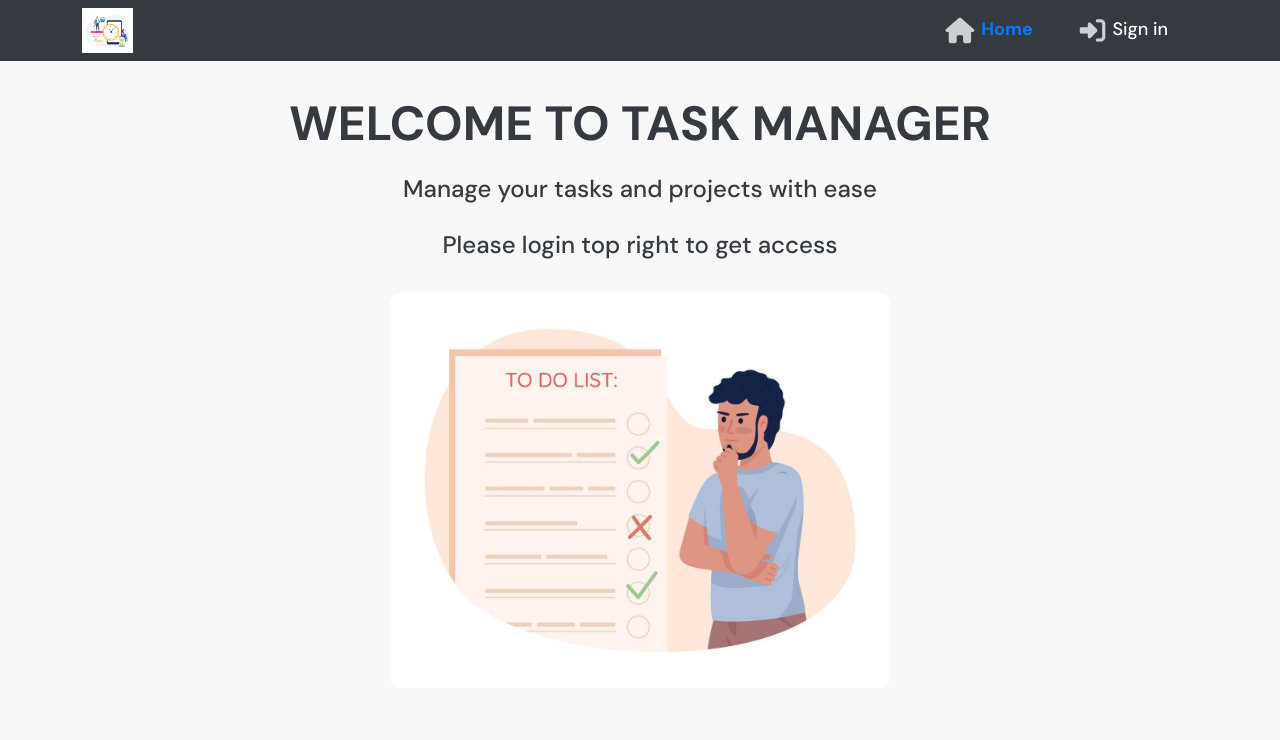
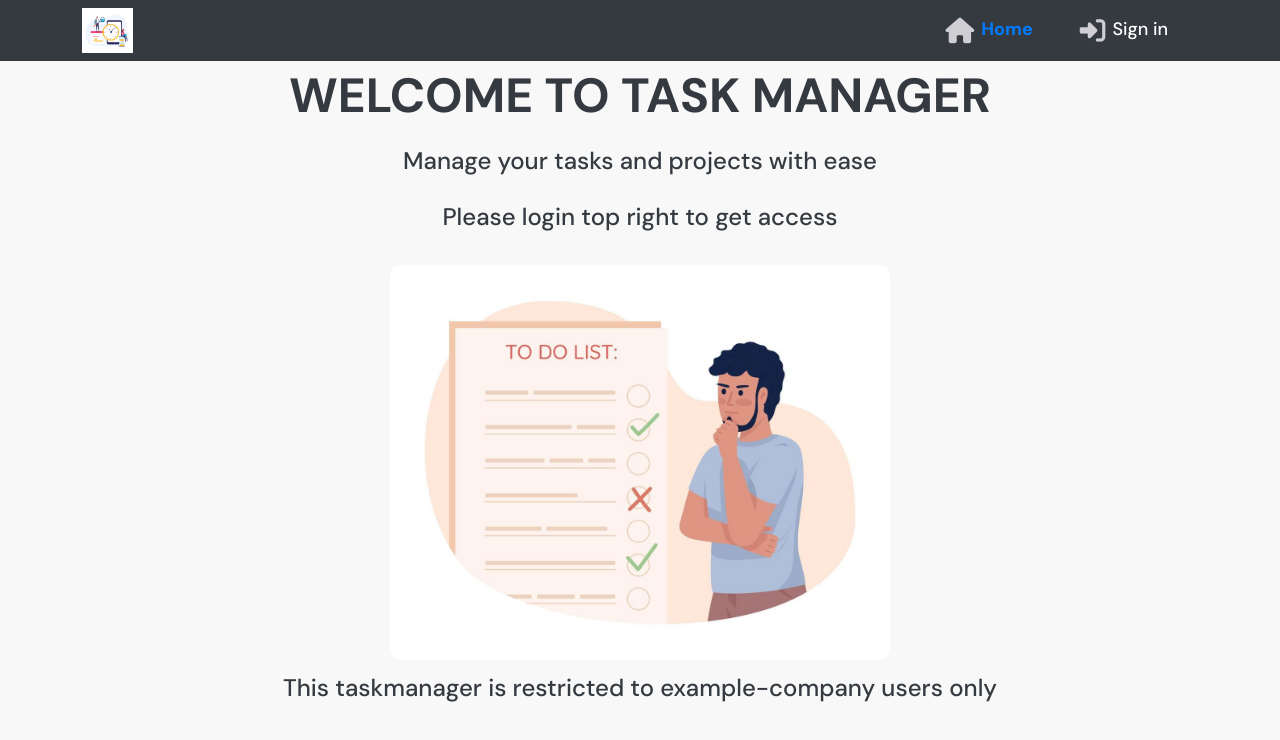
Before and after one commit to Sajalol/project-5-react-latest, a React (Create React App) app: page / in a window 1280 px wide. Shown: the top 740 px of the page. Built offline with nearby package versions, Linux system fonts and the light colour scheme; no server answers.

Commit message:
updated readme with agile

```diff
--- a/src/pages/posts/HomePage.js
+++ b/src/pages/posts/HomePage.js
@@ -13,6 +13,7 @@ function Home() {
       <div className={styles.imageContainer}>
         <img src={todolistImage} alt="todolistImage" className={styles.image} />
       </div>
+        <p className={styles.text}>This taskmanager is restricted to example-company users only</p>
     </div>
   );
 }
```
Also changed, not shown: 1 other file (tests, documents, lock files or other folders).
